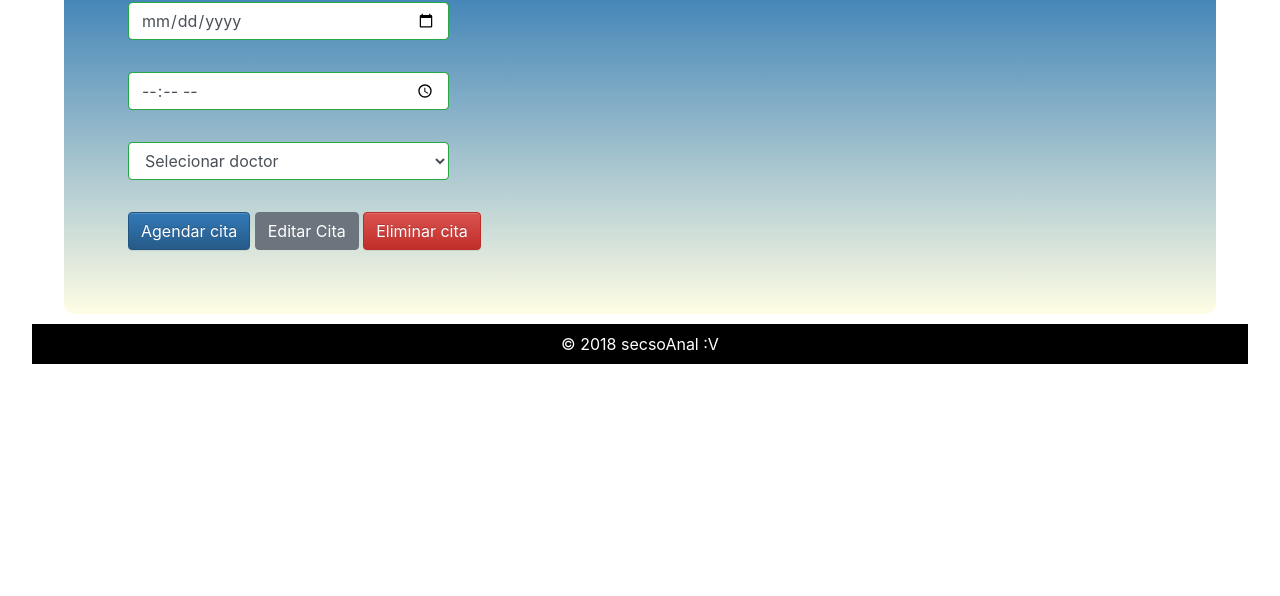
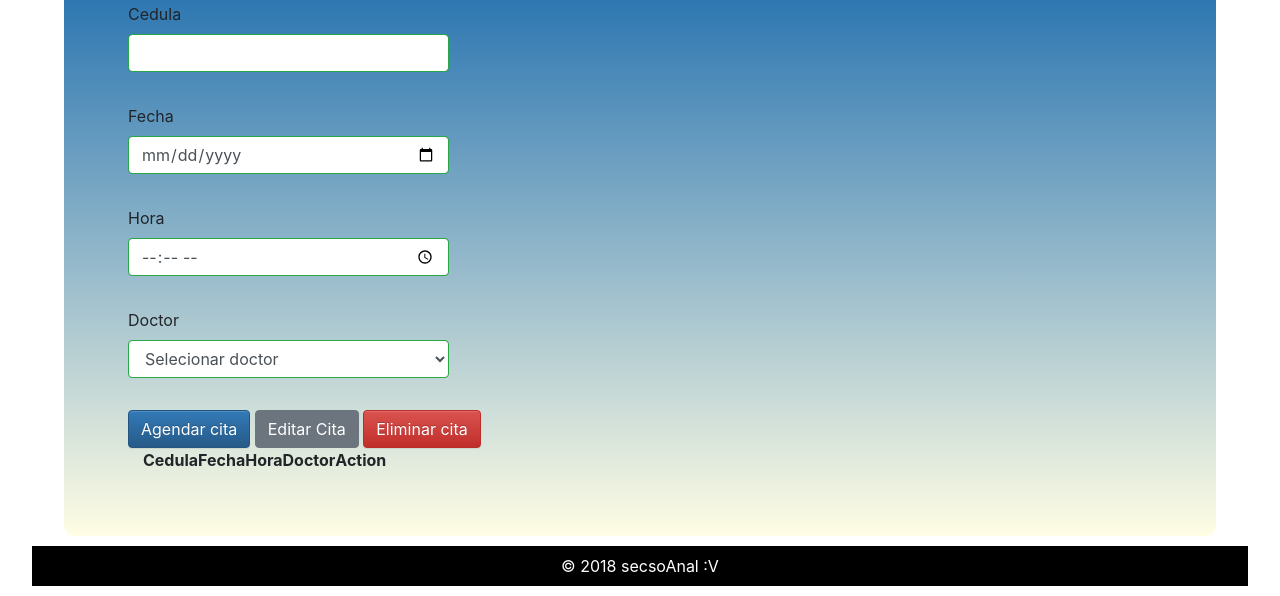
Before and after one commit to Almontoya02/EPS, a plain HTML site: page Citas.html in a window 1280 px wide. Shown: the part 308-904 px from the top of the page. Before the commit the page ends 800 px from the top, so only its background shows below. Drawn offline with nearby package versions, Linux system fonts and the light colour scheme.

Commit message:
nuevos contenedores

```diff
--- a/Citas.html
+++ b/Citas.html
@@ -19,7 +19,7 @@
     <link rel="stylesheet" href="https://maxcdn.bootstrapcdn.com/bootstrap/3.3.7/css/bootstrap-theme.min.css" integrity="sha384-rHyoN1iRsVXV4nD0JutlnGaslCJuC7uwjduW9SVrLvRYooPp2bWYgmgJQIXwl/Sp"
         crossorigin="anonymous">
     <link rel="stylesheet" href="https://stackpath.bootstrapcdn.com/font-awesome/4.7.0/css/font-awesome.min.css">
-    <script src="js/main.js"></script>
+    <script type="text/javascript" src="js/Citas.js"></script>
 
     <style>
         #confirmUpdate{
@@ -49,21 +49,33 @@
         <div class="was-validated" required>
 
             <h1>Citas</h1>
-            <form>
+
+            <form id="formCitas">
+
+                    <div class="form-group row">
+                            <div class="col-md-4 mb-3">
+                                    <label>Cedula</label>
+                                <input type="number" class="form-control" id="cedulaPaciente">
+                            </div>
+                        </div>
+
                 <div class="form-group row">
                     <div class="col-md-4 mb-3">
-                        <input type="date" class="form-control" id="fechaCita" placeholder="Email">
+                        <label>Fecha</label>
+                        <input type="date" class="form-control" id="fechaCita">
                     </div>
                 </div>
 
                 <div class="form-group row">
                     <div class="col-md-4 mb-3">
-                        <input type="time" class="form-control" id="horaCita" min="10:00:00">
+                        <label>Hora</label>
+                        <input type="time" class="form-control" id="horaCita">
                     </div>
                 </div>
 
                 <div class="form-group row">
                     <div class="col-md-4 mb-3">
+                            <label>Doctor</label>
                         <select name="selecionarDoctor" id="selectDoctor" class="form-control">
                             <option value="">Selecionar doctor</option>
                         </select>
@@ -81,8 +93,13 @@
             </form>
         </div>
 
+        <div class="container">
+                <table id="tblList"></table>
+        </div>
 
     </div>
+
+
 
     <footer id="main-footer">
         <p>© 2018 secsoAnal :V</p>
```
